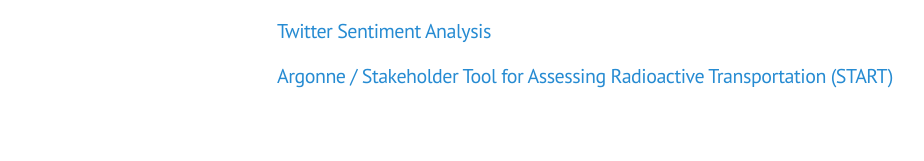
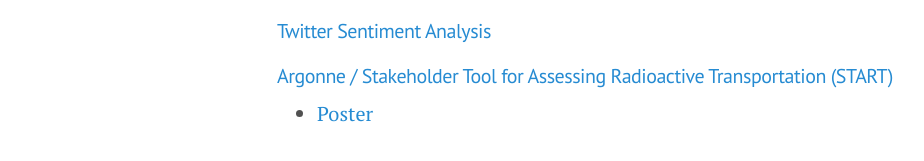
Before and after one commit to dsasson48/dsasson48.github.io, a Jekyll site: the page built from projects.md, in a window 1280 px wide. Shown: the part 183-344 px from the top of the page, without its empty margins (3-927 px from the left). Built offline with Jekyll 4.4.1, drawn with Linux system fonts in a browser that asks for light colours.

Commit message:
google drive formatting

```diff
--- a/projects.md
+++ b/projects.md
@@ -7,3 +7,4 @@ title: Projects
 
 
 #### [Argonne / Stakeholder Tool for Assessing Radioactive Transportation (START)](https://gis.inl.gov/start/Account/Login?ReturnUrl=%2fstart)
+* [Poster](https://drive.google.com/file/d/1oF0eYyQmFazsX1VnI2Qq6Z-pPFTOJTN-/preview)
```
Also changed, not shown: 3 other files.
